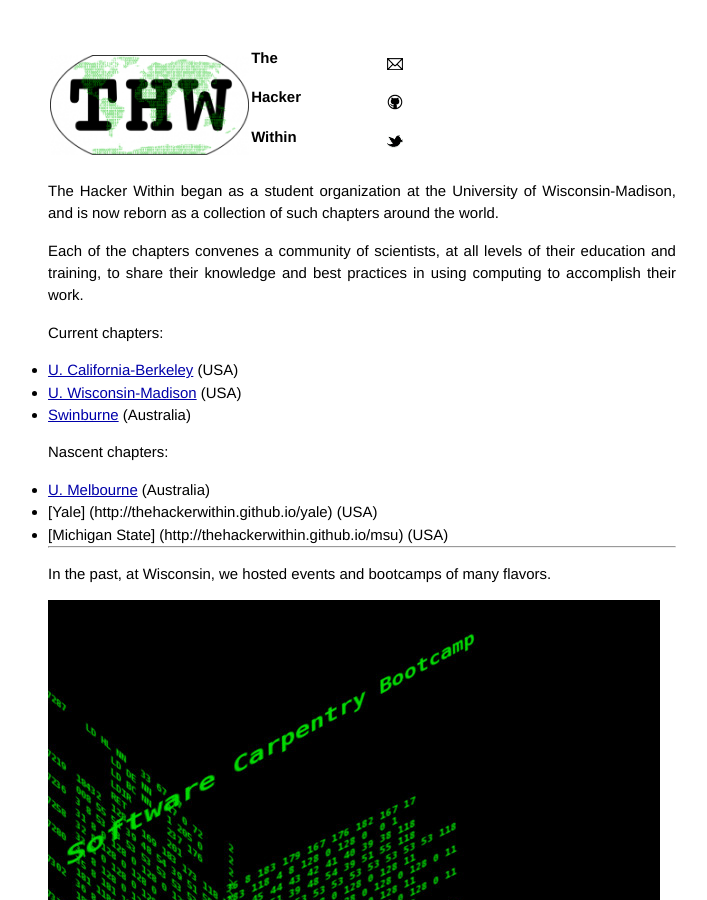
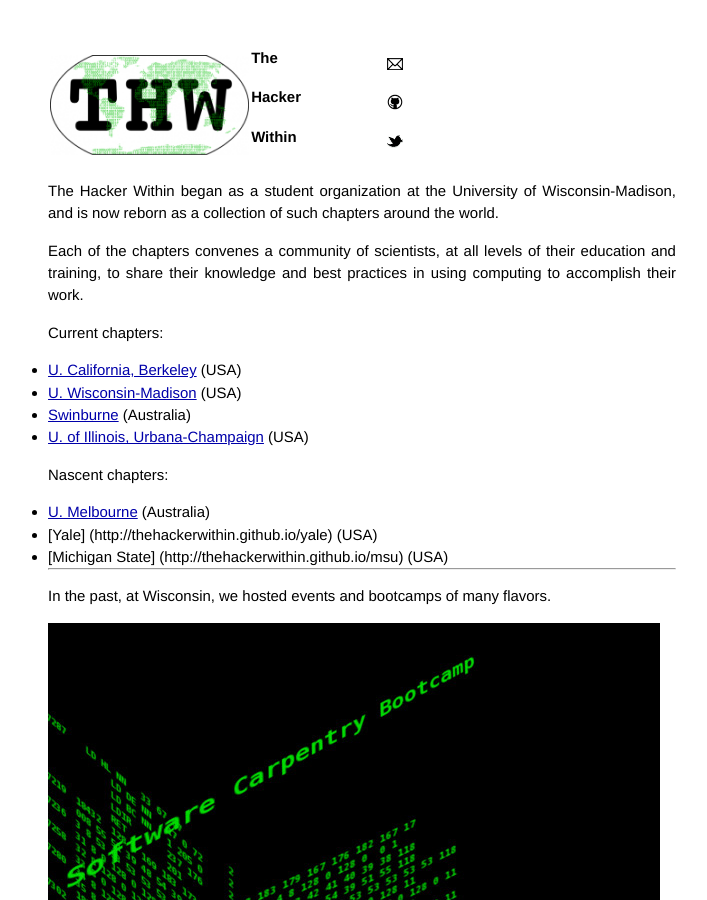
Before and after one commit to thehackerwithin/thehackerwithin.github.com, a Jekyll site: the page built from index.md, in a window 1280 px wide and 900 px high. Shown: the whole window, without its empty margins (278-985 px from the left). Built offline with Jekyll 4.4.1, drawn with Linux system fonts in a browser that asks for light colours; Markdown is read by kramdown in place of the engine named in the settings.

Commit message:
adds illinois. Good luck with your first meeting @aaronta

```diff
--- a/index.md
+++ b/index.md
@@ -13,9 +13,10 @@ using computing to accomplish their work.
 
 Current chapters:
 
-  * [U. California-Berkeley](http://thehackerwithin.github.io/berkeley) (USA)
+  * [U. California, Berkeley](http://thehackerwithin.github.io/berkeley) (USA)
   * [U. Wisconsin-Madison](http://thehackerwithin.github.io/wisconsin) (USA)
   * [Swinburne](http://thehackerwithin.github.io/swinburne) (Australia)
+  * [U. of Illinois, Urbana-Champaign](http://thehackerwithin.github.io/illinois) (USA)
 
 Nascent chapters:
 
```
